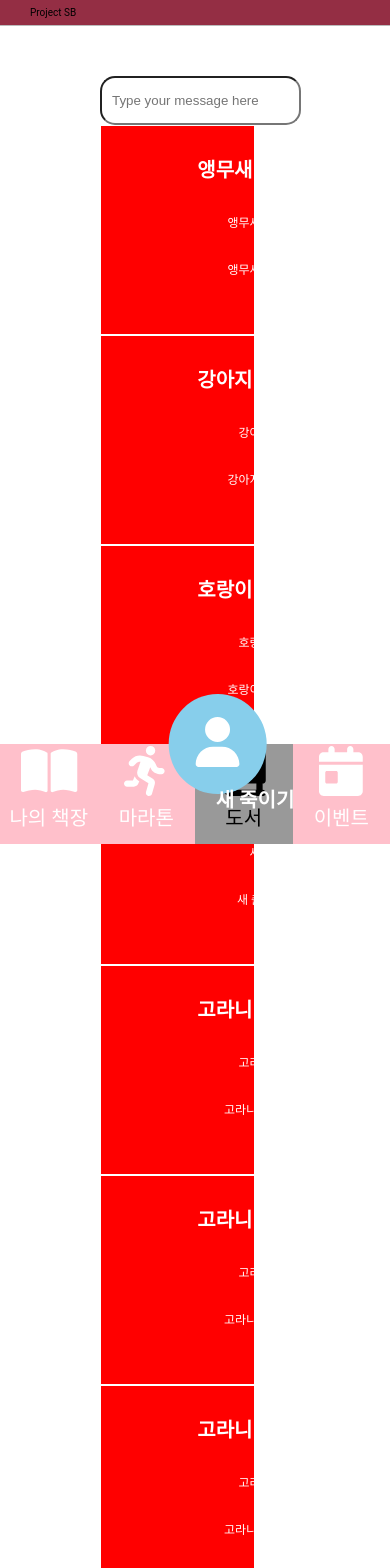
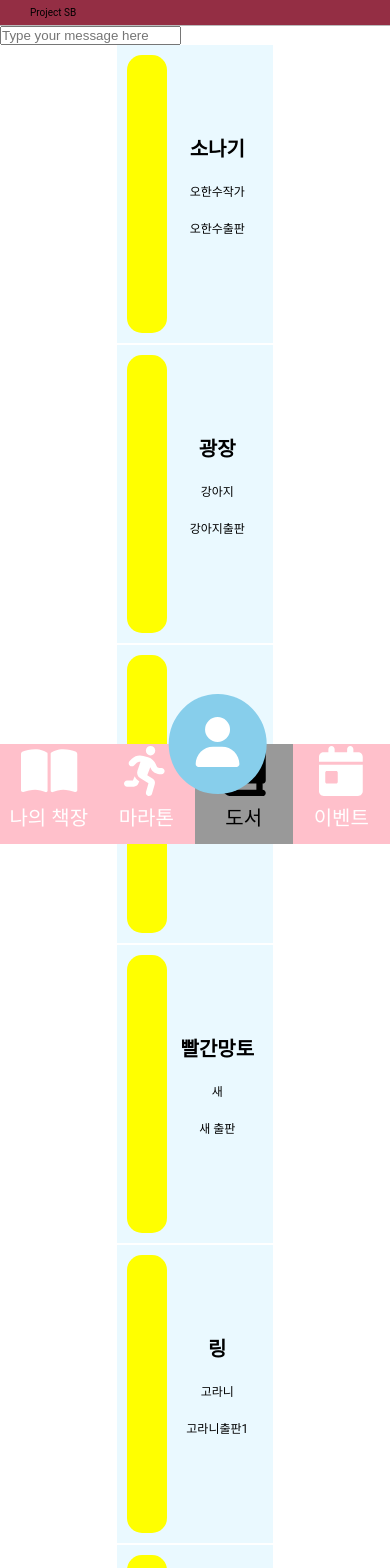
Before and after one commit to songmok/ggoBook, a React (Create React App) app: page /book in a window 390 px wide. Shown: the top 1568 px of the page. Built offline with nearby package versions, Linux system fonts and the light colour scheme; no server answers.

Commit message:
이벤트 반응형 추가 및 북리스트 추가

```diff
--- a/src/components/common/header/style/HeaderCss.js
+++ b/src/components/common/header/style/HeaderCss.js
@@ -10,6 +10,9 @@ const HeaderCss = styled.header`
   border-bottom: 1px solid #bbb;
   padding: 0px 30px;
   background-color: #942e44;
+  position: relative;
+  z-index: 9999;
+
   .headerWrap {
     @media ${(props) => props.theme.mob} {
       position: fixed;
--- a/src/pages/book/data/BookJson.js
+++ b/src/pages/book/data/BookJson.js
@@ -1,15 +1,15 @@
 export const BookJson = [
   {
     biSeq: "1",
-    biName: "앵무새 죽이기",
-    biAuthor: "앵무새작가",
-    biPublisher: "앵무새출판",
+    biName: "소나기",
+    biAuthor: "오한수작가",
+    biPublisher: "오한수출판",
     biPage: "1302",
     biIsbn: "가고가",
   },
   {
     biSeq: "1",
-    biName: "강아지 죽이기",
+    biName: "광장",
     biAuthor: "강아지",
     biPublisher: "강아지출판",
     biPage: "1302",
@@ -17,7 +17,7 @@ export const BookJson = [
   },
   {
     biSeq: "1",
-    biName: "호랑이 죽이기",
+    biName: "완두콩",
     biAuthor: "호랑이",
     biPublisher: "호랑이출판",
     biPage: "1302",
@@ -25,7 +25,7 @@ export const BookJson = [
   },
   {
     biSeq: "1",
-    biName: "새 죽이기",
+    biName: "빨간망토",
     biAuthor: "새",
     biPublisher: "새 출판",
     biPage: "1302",
@@ -33,7 +33,7 @@ export const BookJson = [
   },
   {
     biSeq: "1",
-    biName: "고라니 죽이기",
+    biName: "링",
     biAuthor: "고라니",
     biPublisher: "고라니출판1",
     biPage: "1302",
@@ -41,7 +41,7 @@ export const BookJson = [
   },
   {
     biSeq: "1",
-    biName: "고라니 죽이기",
+    biName: "파라노말액티비티",
     biAuthor: "고라니",
     biPublisher: "고라니출판1",
     biPage: "1302",
@@ -49,7 +49,7 @@ export const BookJson = [
   },
   {
     biSeq: "1",
-    biName: "고라니 죽이기",
+    biName: "우리들의 일그러진",
     biAuthor: "고라니",
     biPublisher: "고라니출판1",
     biPage: "1302",
@@ -57,7 +57,7 @@ export const BookJson = [
   },
   {
     biSeq: "1",
-    biName: "고라니 죽이기",
+    biName: "앵무새 죽이기",
     biAuthor: "고라니",
     biPublisher: "고라니출판1",
     biPage: "1302",
--- a/src/pages/book/style/BookCss.js
+++ b/src/pages/book/style/BookCss.js
@@ -1,37 +1,42 @@
+import { minsize } from "utils/FontSize";
+import { midllesize } from "utils/FontSize";
 import styled from "styled-components";
-import { defaltsize, midllesize, minsize } from "utils/FontSize";
 
 const BookCss = styled.section`
-  margin: 0 100px;
-  padding-top: 50px;
-  .search {
-    padding: 15px 10px;
-    border-radius: 15px;
-  }
   .bookWrap {
-    display: block;
-    width: 30%;
-    background-color: pink;
+    display: flex;
+    width: 40vw;
+    position: relative;
+    margin: 0 auto;
     .bookGnb {
-      display: grid;
-      grid-template-columns: repeat(1, 1fr);
+      width: 40vw;
+      height: 100%;
+      overflow-y: scroll;
+      background: #eaf9ff;
       .bookList {
-        > a {
+        a {
           display: flex;
-          > .bookImg {
-            width: 155px;
-            height: 210px;
-            background-color: red;
-            border: 1px solid #fff;
+          width: 100%;
+          height: 300px;
+          padding: 10px;
+          border-bottom: 2px solid #ffffff;
+          .bookImg {
+            padding: 5px;
+            width: 30%;
+            height: 100%;
+            background-color: yellow;
+            border: 0;
+            border-radius: 15px;
+            margin-right: 5px;
             img {
             }
           }
           .text {
             position: relative;
-            width: calc(100% - 155px);
-            background-color: skyblue;
+            width: 70%;
+            height: 100%;
             p {
-              color: #fff;
+              color: #000000;
               display: block;
               position: absolute;
               left: 50%;
@@ -40,7 +45,7 @@ const BookCss = styled.section`
               text-align: center;
               > span {
                 display: block;
-                padding-bottom: 30px;
+                margin-bottom: 20px;
                 white-space: nowrap;
               }
               .title {
--- a/src/pages/event/Event.tsx
+++ b/src/pages/event/Event.tsx
@@ -18,7 +18,15 @@ const Event = () => {
   return (
     <EventCss>
       <Swiper
-        slidesPerView={3}
+        slidesPerView={2}
+        breakpoints={{
+          741: {
+            slidesPerView: 1,
+          },
+          1024: {
+            slidesPerView: 2,
+          },
+        }}
         spaceBetween={10}
         navigation
         pagination={{
--- a/src/pages/event/style/EventCss.tsx
+++ b/src/pages/event/style/EventCss.tsx
@@ -2,12 +2,18 @@ import styled from "styled-components";
 
 const EventCss = styled.section`
   display: flex;
-  align-items: center;
+  /* align-items: center; */
+  @media ${(props) => props.theme.mob} {
+    position: relative;
+  }
   .swiper {
     width: 100%;
+    @media ${(props) => props.theme.mob} {
+      position: absolute;
+      top: 40px;
+    }
   }
   .swiper-slide {
-    text-align: center;
     font-size: 18px;
     background: #fff;
     display: flex;
@@ -16,9 +22,11 @@ const EventCss = styled.section`
   }
   .swiper-slide img {
     display: block;
-    width: 80%;
-    height: 80%;
+    width: 60%;
     object-fit: cover;
+    @media ${(props) => props.theme.mob} {
+      width: 70%;
+    }
   }
   .swiper-button-prev {
     color: black;
--- a/src/pages/myCalendar/AppointmentForm.js
+++ b/src/pages/myCalendar/AppointmentForm.js
@@ -39,7 +39,8 @@ const AppointmentForm = ({ closeModal }) => {
   // Add start and end date time when state changes
   useEffect(() => {
     let formattedDate = moment(selectedDate).format("YYYY-MM-DD");
-    // setStartDateTime(formattedDate + "T" + selectedTime[0] + ":00");
+    console.log(formattedDate);
+    onChangeDate(formattedDate);
     // setEndDateTime(formattedDate + "T" + selectedTime[1] + ":00");
   }, [selectedDate, selectedTime]);
 
@@ -130,8 +131,18 @@ const AppointmentForm = ({ closeModal }) => {
           </ListItem>
           <ListItem>
             <Label>Date</Label>
-            <DatePicker onChange={setStart} value={start} format="y-MM-d" />
-            <DatePicker onChange={setEnd} value={end} format="y-MM-d" />
+            <DatePicker
+              onChange={(e) => {
+                setStart(e);
+              }}
+              value={start}
+              dateFormat={"yyyy-MM-dd"}
+            />
+            <DatePicker
+              onChange={setEnd}
+              value={end}
+              dateFormat={"yyyy-MM-dd"}
+            />
           </ListItem>
           <ListItem>
             <Label>Time</Label>
--- a/src/pages/myPage/complete/list.js
+++ b/src/pages/myPage/complete/list.js
@@ -1,7 +1,7 @@
 export const BookJson = [
   {
     biSeq: "1",
-    biName: "오한수 죽이기",
+    biName: "소나기",
     biAuthor: "오한수작가",
     biPublisher: "오한수출판",
     biPage: "1302",
@@ -9,7 +9,7 @@ export const BookJson = [
   },
   {
     biSeq: "1",
-    biName: "강아지 죽이기",
+    biName: "광장",
     biAuthor: "강아지",
     biPublisher: "강아지출판",
     biPage: "1302",
@@ -17,7 +17,7 @@ export const BookJson = [
   },
   {
     biSeq: "1",
-    biName: "호랑이 죽이기",
+    biName: "완두콩",
     biAuthor: "호랑이",
     biPublisher: "호랑이출판",
     biPage: "1302",
@@ -25,7 +25,7 @@ export const BookJson = [
   },
   {
     biSeq: "1",
-    biName: "새 죽이기",
+    biName: "빨간망토",
     biAuthor: "새",
     biPublisher: "새 출판",
     biPage: "1302",
@@ -33,7 +33,7 @@ export const BookJson = [
   },
   {
     biSeq: "1",
-    biName: "고라니 죽이기",
+    biName: "링",
     biAuthor: "고라니",
     biPublisher: "고라니출판1",
     biPage: "1302",
@@ -41,7 +41,7 @@ export const BookJson = [
   },
   {
     biSeq: "1",
-    biName: "고라니 죽이기",
+    biName: "파라노말액티비티",
     biAuthor: "고라니",
     biPublisher: "고라니출판1",
     biPage: "1302",
@@ -49,7 +49,7 @@ export const BookJson = [
   },
   {
     biSeq: "1",
-    biName: "고라니 죽이기",
+    biName: "우리들의 일그러진",
     biAuthor: "고라니",
     biPublisher: "고라니출판1",
     biPage: "1302",
@@ -57,7 +57,7 @@ export const BookJson = [
   },
   {
     biSeq: "1",
-    biName: "고라니 죽이기",
+    biName: "앵무새 죽이기",
     biAuthor: "고라니",
     biPublisher: "고라니출판1",
     biPage: "1302",
--- a/src/pages/rank/style/RankCss.js
+++ b/src/pages/rank/style/RankCss.js
@@ -18,6 +18,10 @@ const RankCss = styled.section`
     > li {
       > span {
         font-size: ${headertitle};
+        @media ${(props) => props.theme.mob} {
+          font-size: ${midllesize};
+          font-weight: bold;
+        }
       }
     }
   }
--- a/src/pages/signup/style/SignupCss.ts
+++ b/src/pages/signup/style/SignupCss.ts
@@ -10,6 +10,7 @@ const SignupCss = styled.section`
   justify-content: center;
   flex-direction: column;
   width: 36.4583vw;
+
   .title {
     text-align: center;
     margin: 30px 0;
```
